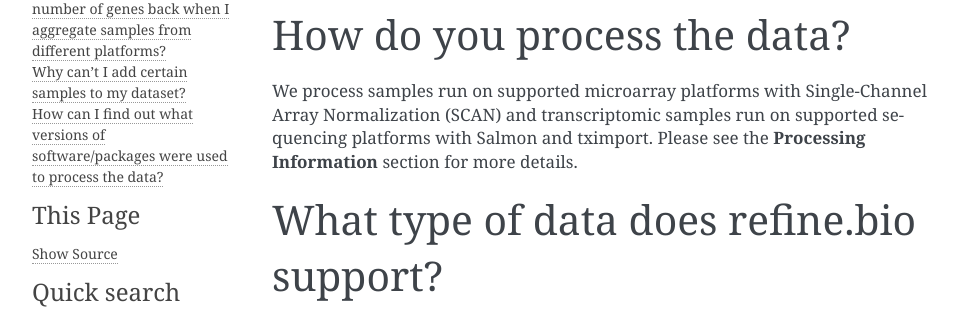
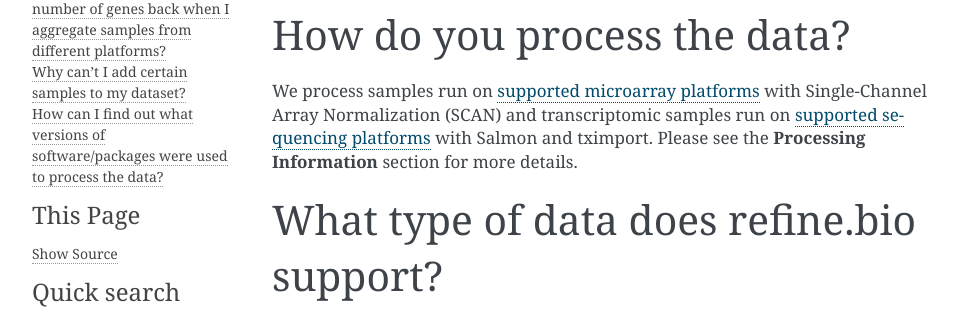
Before and after one commit to AlexsLemonade/refinebio-docs, a Sphinx documentation site: the page built from docs/faq.md, in a window 1280 px wide and 900 px high. Shown: the part 369-678 px from the top of the window, without its empty margins (148-1106 px from the left). Built offline with Sphinx 7.4.7, drawn with Linux system fonts in a browser that asks for light colours; part of the change alters nothing that is shown.

```diff
--- a/docs/faq.md
+++ b/docs/faq.md
@@ -6,7 +6,7 @@ See the **Source Data** section for more information.
 
 #### How do you process the data?
 
-We process samples run on supported microarray platforms with Single-Channel Array Normalization (SCAN) and transcriptomic samples run on supported sequencing platforms with Salmon and tximport.
+We process samples run on [supported microarray platforms](https://github.com/AlexsLemonade/refinebio/blob/dev/config/supported_microarray_platforms.csv) with Single-Channel Array Normalization (SCAN) and transcriptomic samples run on [supported sequencing platforms](https://github.com/AlexsLemonade/refinebio/blob/dev/config/supported_rnaseq_platforms.txt) with Salmon and tximport.
 Please see the **Processing Information** section for more details.
 
 #### What type of data does refine.bio support?
```
